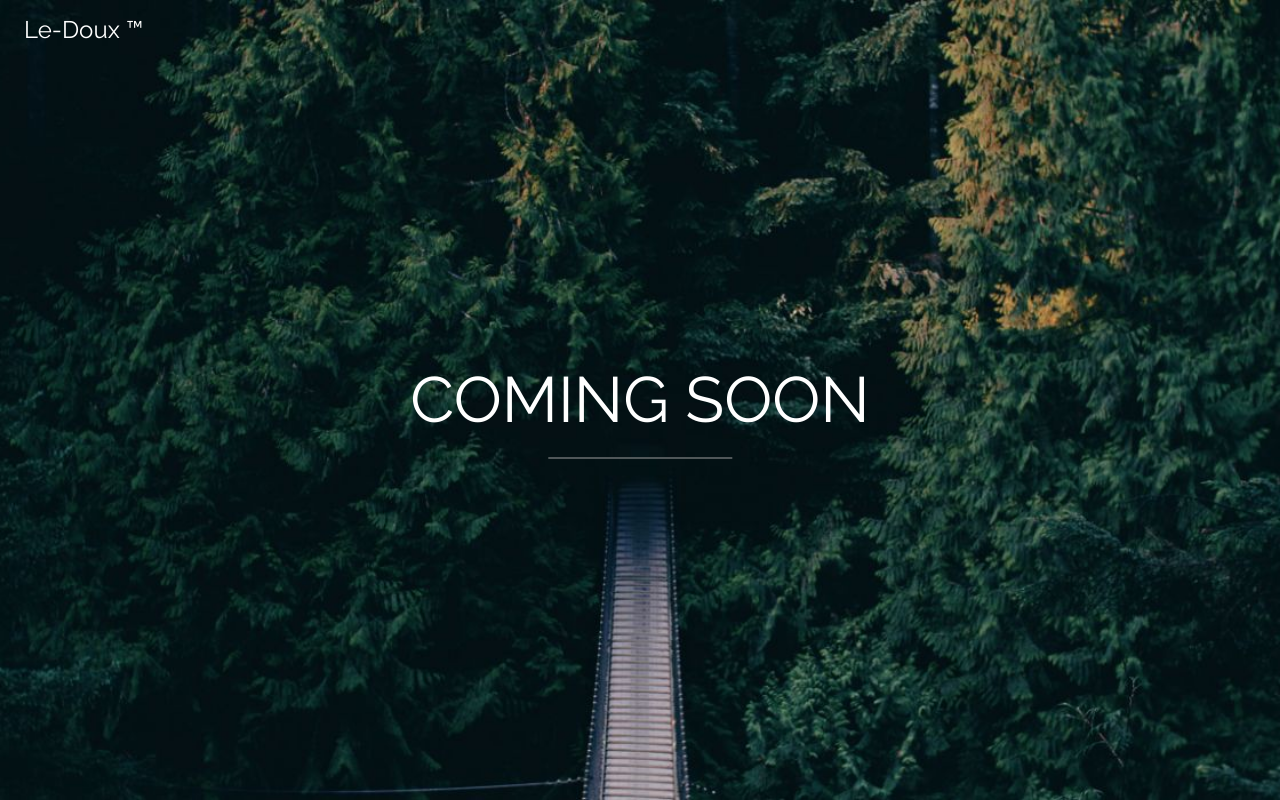
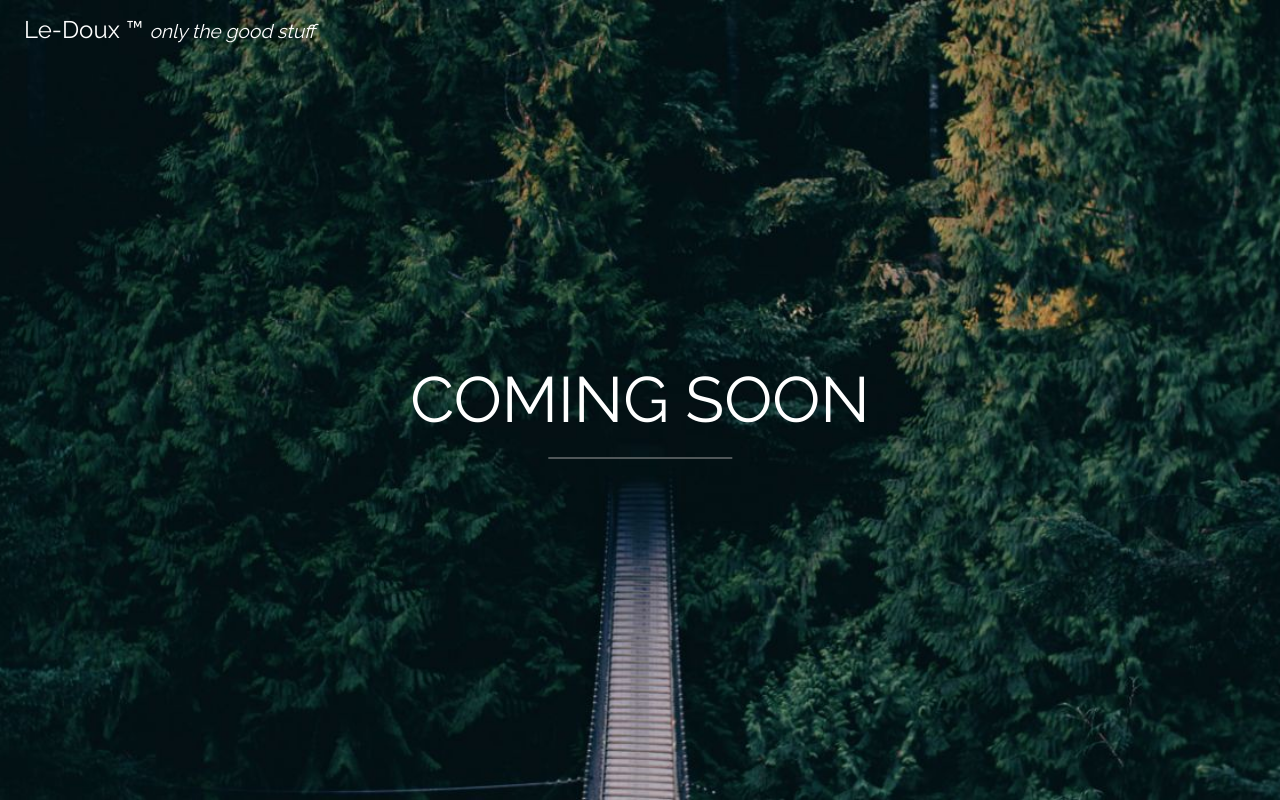
Before and after one commit to yaoyc2004/le-doux, a plain HTML site: page docs/index.html in a window 1280 px wide. Drawn offline with nearby package versions, Linux system fonts and the light colour scheme.

Commit message:
add sub title

```diff
--- a/docs/index.html
+++ b/docs/index.html
@@ -20,8 +20,9 @@ body, html {height: 100%}
 
 <div class="bgimg w3-display-container w3-animate-opacity w3-text-white">
   <div class="w3-display-topleft w3-padding-large w3-xlarge">
-    Le-Doux &trade;
+    Le-Doux &trade; <small><i> only the good stuff</i></small>
   </div>
+
   <div class="w3-display-middle">
     <h1 class="w3-jumbo w3-animate-top">COMING SOON</h1>
     <hr class="w3-border-grey" style="margin:auto;width:40%">
```
